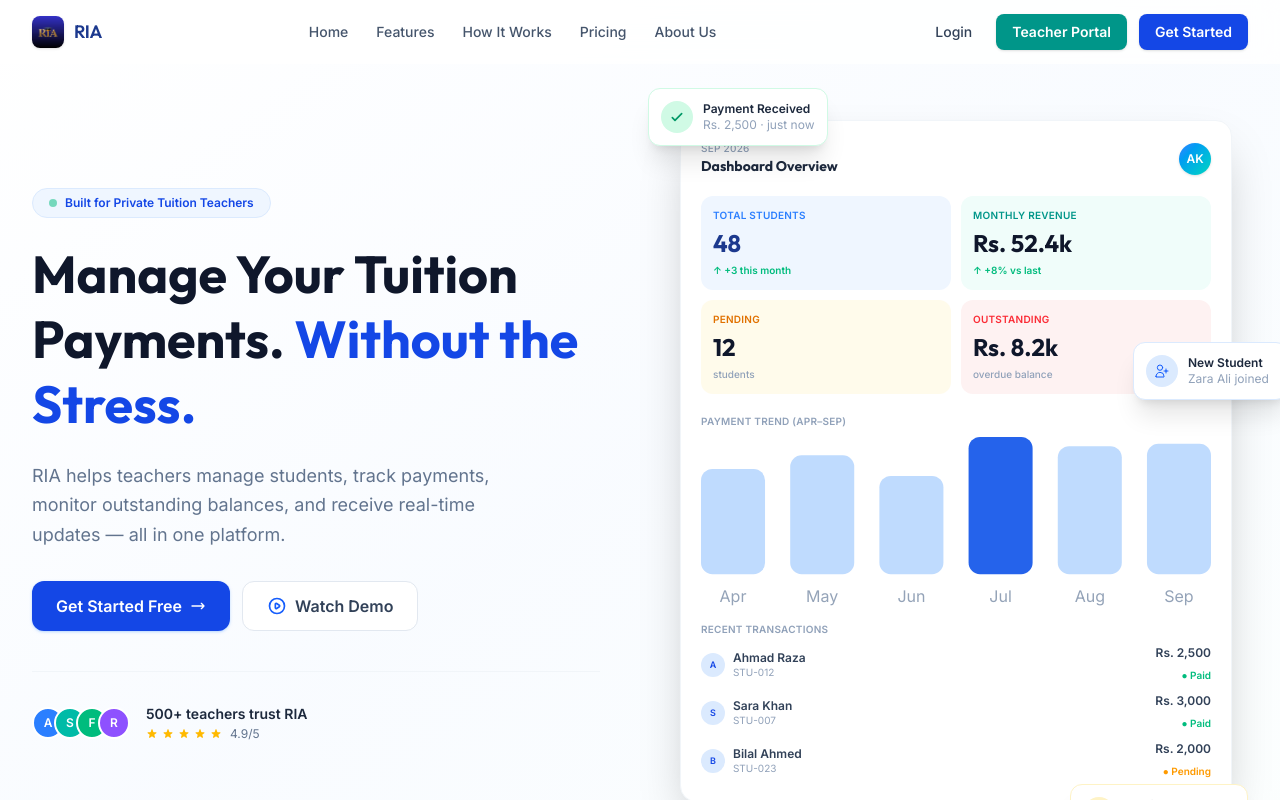
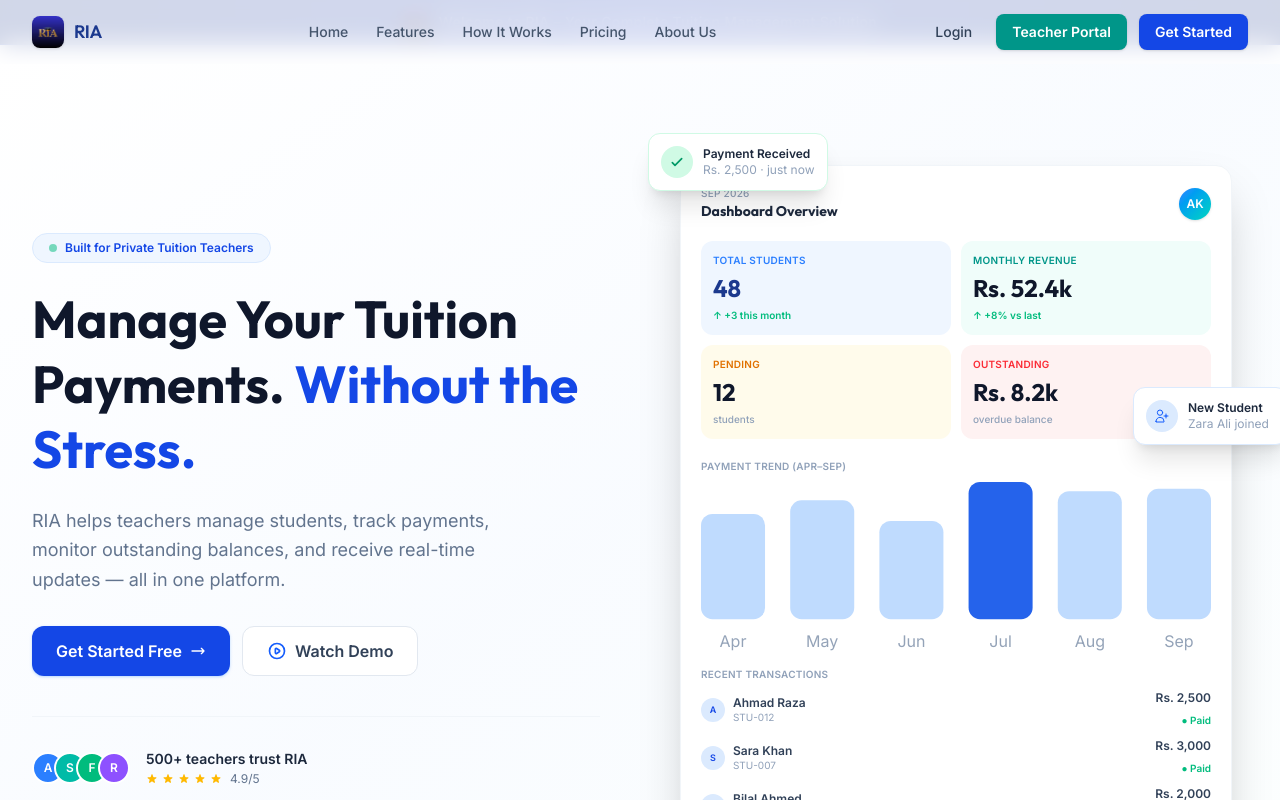
Before and after one commit to PasinduJayasinghe2004/FinTech-Solution, a React (Vite) app in the folder fintech soulution/: page / in a window 1280 px wide. Shown: the top 800 px of the page. Built offline with nearby package versions, Linux system fonts and the light colour scheme; the HTML template or start-up script is replaced by a standard one.

Commit message:
feat: implement main application router with state-based views for home, login, and dashboards

```diff
--- a/fintech soulution/src/App.tsx
+++ b/fintech soulution/src/App.tsx
@@ -1,4 +1,5 @@
 import { useState } from 'react';
+import { logoImg } from '@/assets/logo';
 import Navbar from './components/Navbar';
 import Hero from './components/Hero';
 import Stats from './components/Stats';
@@ -43,6 +44,10 @@ export default function App() {
 
   return (
     <div className="min-h-full">
+      <div className="bg-gradient-to-r from-blue-900 via-blue-800 to-blue-900 text-white text-center py-2.5 px-4 flex items-center justify-center gap-3 border-b border-blue-700/50">
+        <img src={logoImg} alt="RIA Logo" className="w-6 h-6 rounded-md shadow-sm object-cover" />
+        <span className="text-sm font-medium tracking-wide">Welcome to RIA – Your Complete Tuition Management Solution</span>
+      </div>
       <Navbar
         onLoginClick={() => setView('login')}
         onTeacherDashboardClick={() => setView('teacher_dashboard')}
```
